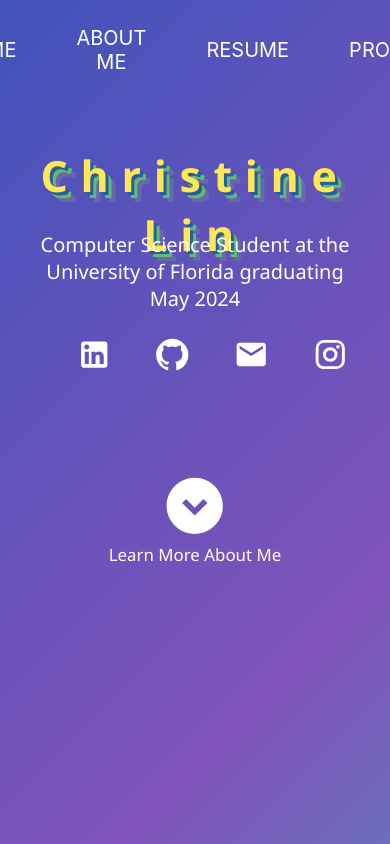
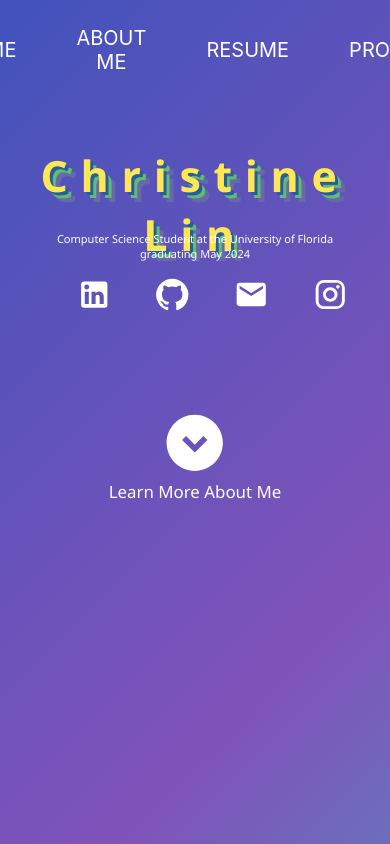
Before and after one commit to christinealin7771/christinelin-personal-website, a React (Create React App) app: page /christinelin-personal-website in a window 390 px wide. Built offline with nearby package versions, Linux system fonts and the light colour scheme.

Commit message:
Added prompt for the skills

```diff
--- a/src/components/Home.css
+++ b/src/components/Home.css
@@ -95,7 +95,7 @@
     .about .prompt {
         font-family: "Segoe UI", Tahoma, Geneva, Verdana, sans-serif;
         color: white;
-        font-size: 20px;
+        font-size: 15px;
     }
 
     .prompt svg {
@@ -128,7 +128,7 @@
     .about .prompt {
         font-family: "Segoe UI", Tahoma, Geneva, Verdana, sans-serif;
         color: white;
-        font-size: 20px;
+        font-size: 11px;
     }
 
     .prompt svg {
```
